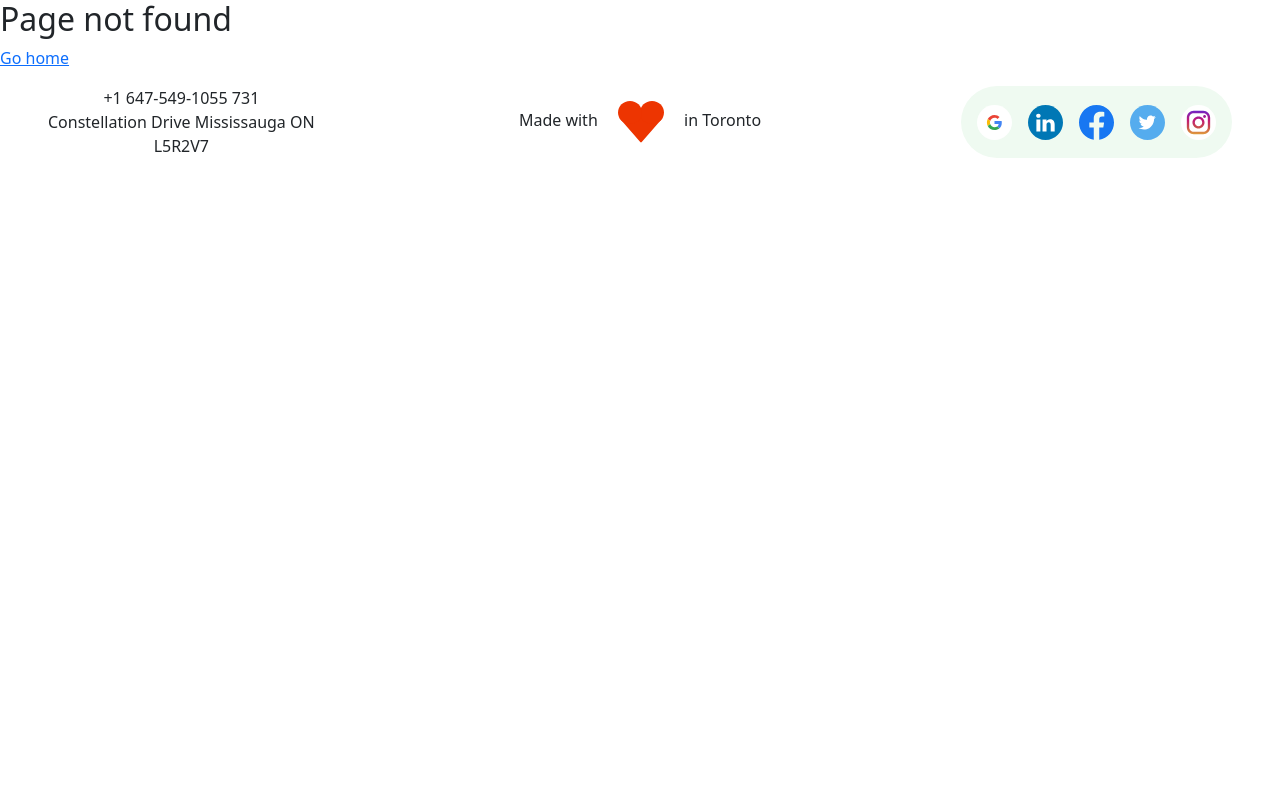
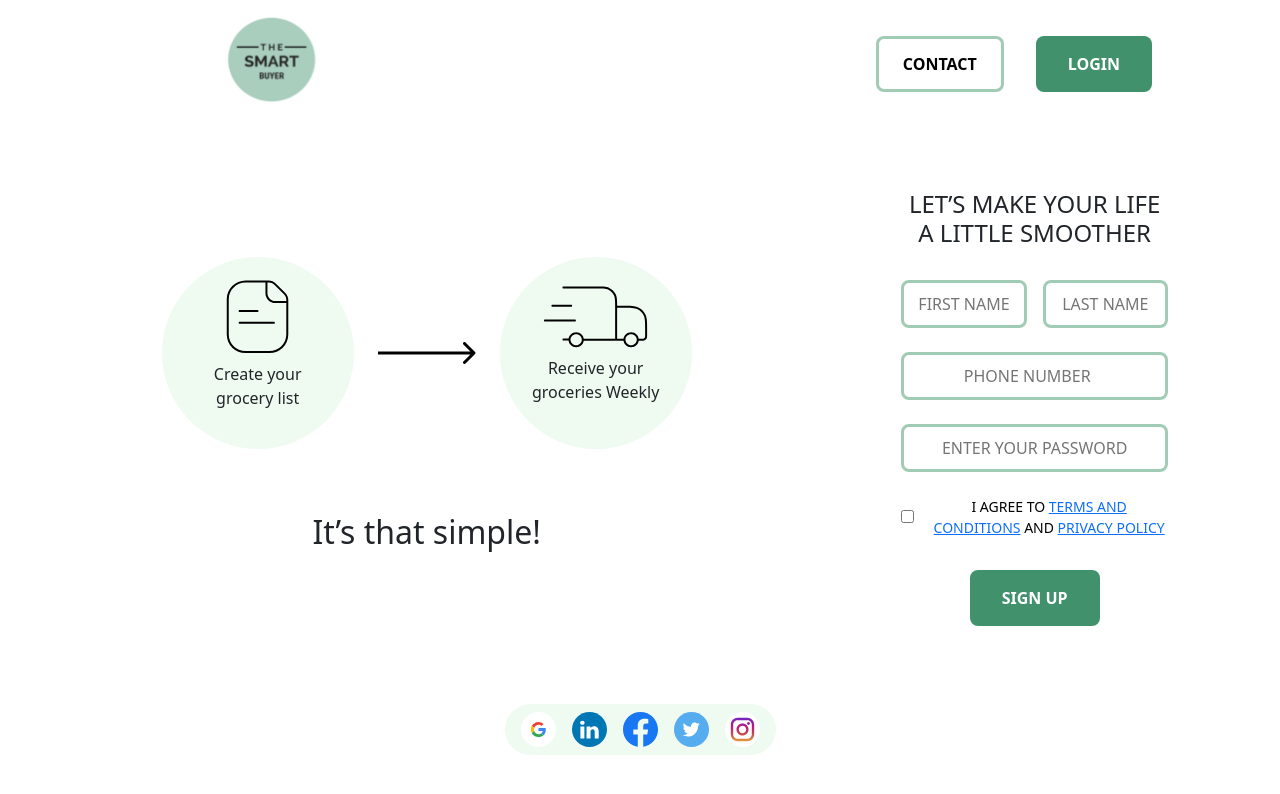
Before and after one commit to gazingintolife/TheSmartBuyer, a React app: page / in a window 1280 px wide. Before the commit this address had no page. Shown: the top 794 px of the page. Built offline with nearby package versions, Linux system fonts and the light colour scheme.

Commit message:
CSS fixed for Signup/Dashboard

```diff
--- a/src/app/components/Footer/Footer.js
+++ b/src/app/components/Footer/Footer.js
@@ -1,6 +1,5 @@
 import React from "react";
 import "./Footer.scss";
-import Heart from "../../assets/Michael's Heart.svg";
 import Google from "../../assets/Google.svg";
 import Linkedin from "../../assets/LinkedIN.svg";
 import Facebook from "../../assets/fb.svg";
@@ -9,13 +8,6 @@ import Instagram from "../../assets/Instagram.svg";
 
 const Footer = () => (
 	<footer className="footer-container">
-		<div className="footer-left">
-			+1 647-549-1055 731 <br /> Constellation Drive Mississauga ON <br />{" "}
-			L5R2V7
-		</div>
-		<div className="footer-middle">
-			Made with <img className="heart" src={Heart} alt="" /> in Toronto
-		</div>
 		<div className="social-container">
 			<img src={Google} alt="" />
 			<img src={Linkedin} alt="" />
--- a/src/app/components/Footer/Footer.scss
+++ b/src/app/components/Footer/Footer.scss
@@ -1,26 +1,16 @@
 .footer-container {
 	width: 100%;
-	display: grid;
-	grid-template-columns: 1fr 1fr 1fr;
+	display: flex;
+	flex-flow: row;
+	justify-content: center;
 	padding: 1rem 3rem;
 	margin-top: 2rem;
-	max-width: 1500px;
 	margin: auto;
 }
-
-.footer-left {
-	text-align: center;
-	justify-self: start;
-}
-
-.heart {
-	margin: auto 1rem;
-}
-
 .social-container {
 	width: fit-content;
-	justify-self: end;
-	display: flex;
+	justify-self: center;
+	display: block;
 	justify-content: center;
 	align-items: center;
 	background-color: #effaf1;
@@ -31,8 +21,3 @@
 .social-container img {
 	margin: auto 0.5rem;
 }
-
-.footer-middle {
-	text-align: center;
-	align-self: center;
-}
--- a/src/app/components/Header/Header.js
+++ b/src/app/components/Header/Header.js
@@ -19,7 +19,7 @@ const Header = (props) => {
 		}
 		else if(props.buttonLast == "Log Out"){
 			localStorage.clear();
-			props.history.push(`/signup`);
+			props.history.push(`/`);
 		}
 	};
 
@@ -36,7 +36,7 @@ const Header = (props) => {
 			<Link to = ""><img className="brand" src={Logo} alt="" /></Link>
 			<nav className="navigation">
 				{ props.user ? (
-					<div>
+					<div className = "nav-items">
 						<Button onClick = {onDashboardClick} buttonText = "Dashboard" />
 						<Link className="white-btn" to="/contact">Contact</Link>
 						<Button onClick = {onAccountClick} buttonText = "My Account" />
@@ -44,7 +44,7 @@ const Header = (props) => {
 					</div>
 					):
 					(
-					<div>
+					<div className = "nav-items">
 						<Link className="white-btn" to="/contact">Contact</Link>
 					   	<Button variant="green" onClick = {onLastButtonClick} buttonText = {props.buttonLast} />
 					</div>
--- a/src/app/components/Header/Header.scss
+++ b/src/app/components/Header/Header.scss
@@ -1,8 +1,8 @@
 .header-container {
-	max-width: 1440px;
-	margin: auto;
-	margin-top: 3rem;
+	max-height: fit-content;
+	margin: 0 16px;
 	display: flex;
+	flex-flow: row;
 	justify-content: space-between;
 	align-items: center;
 }
@@ -10,6 +10,8 @@
 .brand {
 	width: 8rem;
 	height: 8rem;
+	position: relative;
+	left: 12rem;
 }
 
 .navigation {
@@ -17,4 +19,9 @@
 	text-align: end;
 	display: flex;
 	justify-content: flex-end;
+	margin-right: 6rem;
 }
+
+.nav-items {
+	display: flex;
+}
--- a/src/app/components/Pages/signup/signup.js
+++ b/src/app/components/Pages/signup/signup.js
@@ -41,10 +41,10 @@ class Signup extends React.Component {
 	};
 	render() {
 		return (
-			<div className = "">
+			<div className = "signup">
 				<Header buttonOne = "Contact" buttonLast = "Login"/>
 				<div className="signup-container">
-					<div className="signup-left">
+					<d iv className="signup-left">
 						<div className="flow-container">
 							<div className="flow-circle">
 								<img src={File} alt="" />
@@ -59,7 +59,7 @@ class Signup extends React.Component {
 							</div>
 						</div>
 						<h2 className="its-simple">It’s that simple!</h2>
-					</div>
+					</d>
 					<SignUpForm onSubmit={this.onSignUpSubmit} />
 					{/* <Link to="/login">Login</Link> */}
 				</div>
--- a/src/app/components/Pages/signup/signup.scss
+++ b/src/app/components/Pages/signup/signup.scss
@@ -1,9 +1,10 @@
+
+
 .signup-container {
 	width: 100%;
 	min-height: 70vh;
-	max-width: 1440px;
 	align-items: center;
-	margin: auto;
+	margin-right: auto;
 	display: grid;
 	grid-template-columns: 2fr 1fr;
 }
@@ -15,6 +16,7 @@
 .signup-right {
 	padding-left: 3rem;
 	padding-right: 3rem;
+	margin-right: 4rem;
 	text-align: center;
 }
 
--- a/src/app/router/App.js
+++ b/src/app/router/App.js
@@ -15,7 +15,7 @@ const App = () => (
 	<Router>
 		<div>
         <Switch>
-          <Route exact path="/signup" component={signup}/>
+          <Route exact path="/" component={signup}/>
           <Route path="/login" component={login}/>
           <Route path="/contact" component={contact}/>
           <PrivateRoute path= "/dashboard/:id?" component={dashboard}/>
```
Also changed, not shown: 1 other file (tests, documents, lock files or other folders).
